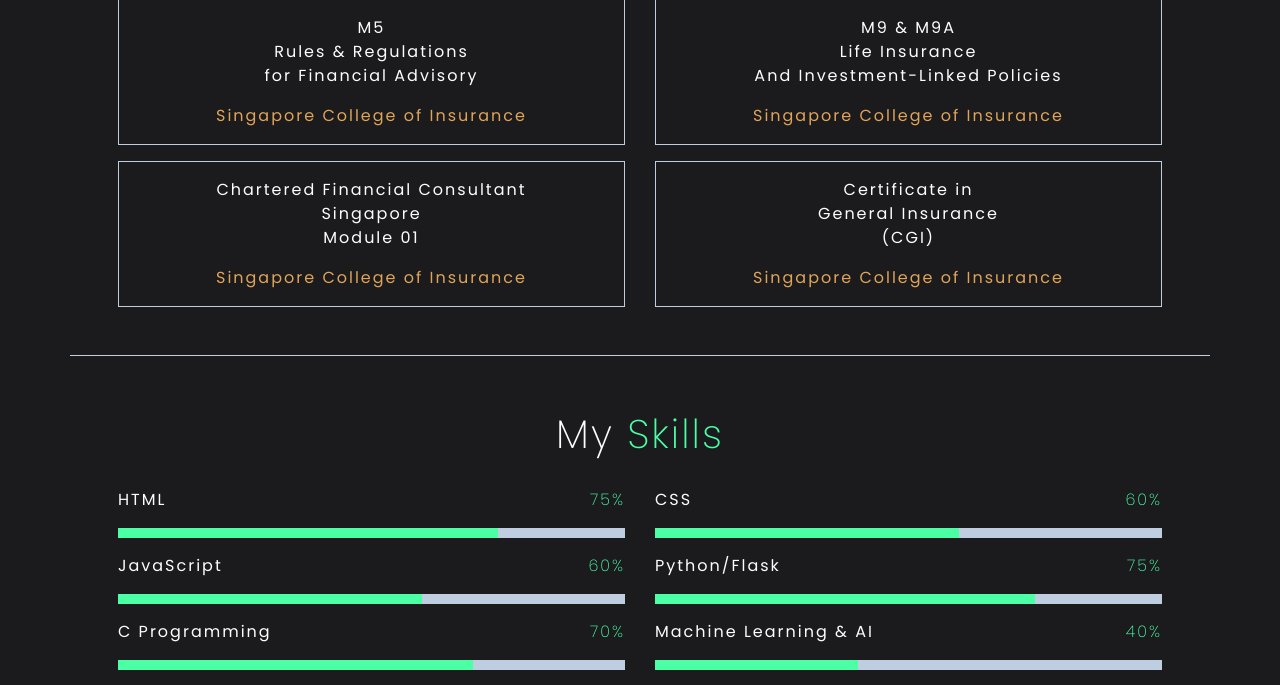
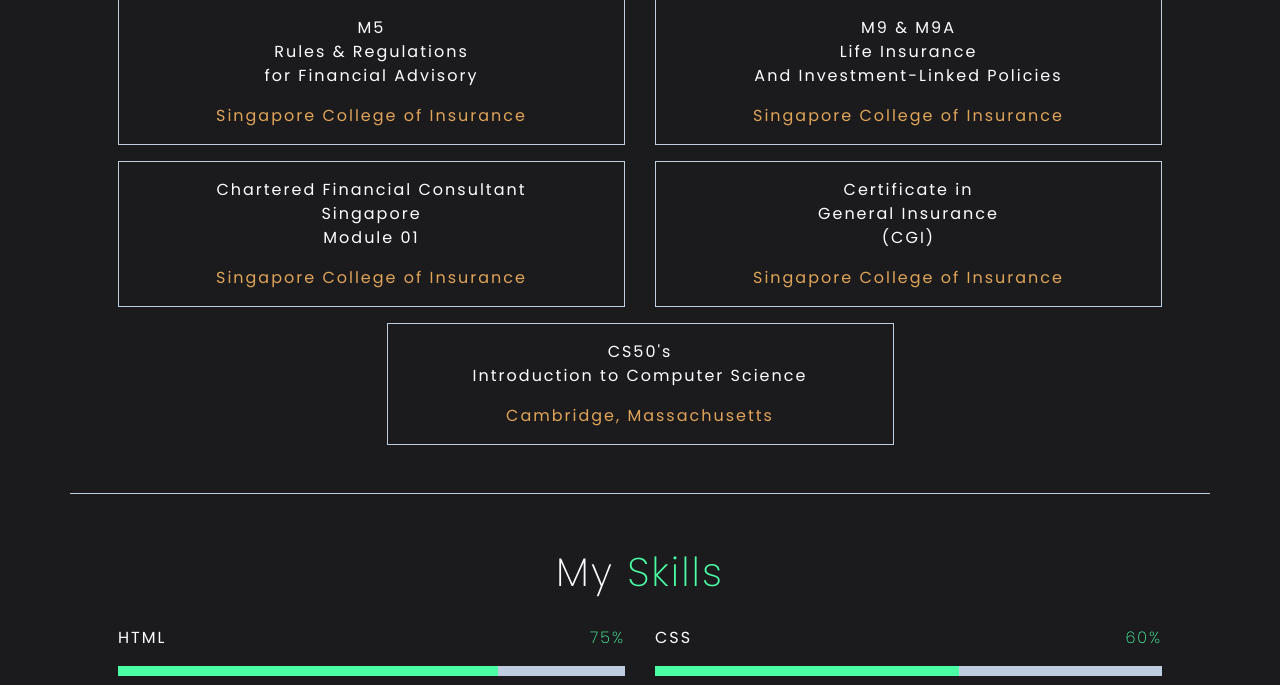
Before and after one commit to vinson14/vinson-ong, a Flask app: page /about in a window 1280 px wide. Shown: the part 1067-1752 px from the top of the page. Run offline with Flask 2, Linux system fonts and the light colour scheme; some libraries are stand-ins or nearby versions.

Commit message:
Added CS50

```diff
--- a/application/home/templates/about.html
+++ b/application/home/templates/about.html
@@ -97,6 +97,14 @@
                 <div class="border p-3 border-grey flipcard-content">
                     <p>Certificate in <br> General Insurance <br> (CGI) </p>
                     <p class="yellow-color mb-0"> Singapore College of Insurance</p>
+                </div>
+            </div>
+            <!--/Professional Column -->
+            <!-- Professional Column -->
+            <div class="col-md-6 font-poppins white-color text-center mt-3">
+                <div class="border p-3 border-grey flipcard-content">
+                    <p>CS50's <br> Introduction to Computer Science<br> </p>
+                    <p class="yellow-color mb-0"> Cambridge, Massachusetts</p>
                 </div>
             </div>
             <!--/Professional Column -->
```
Also changed, not shown: 3 other files.
